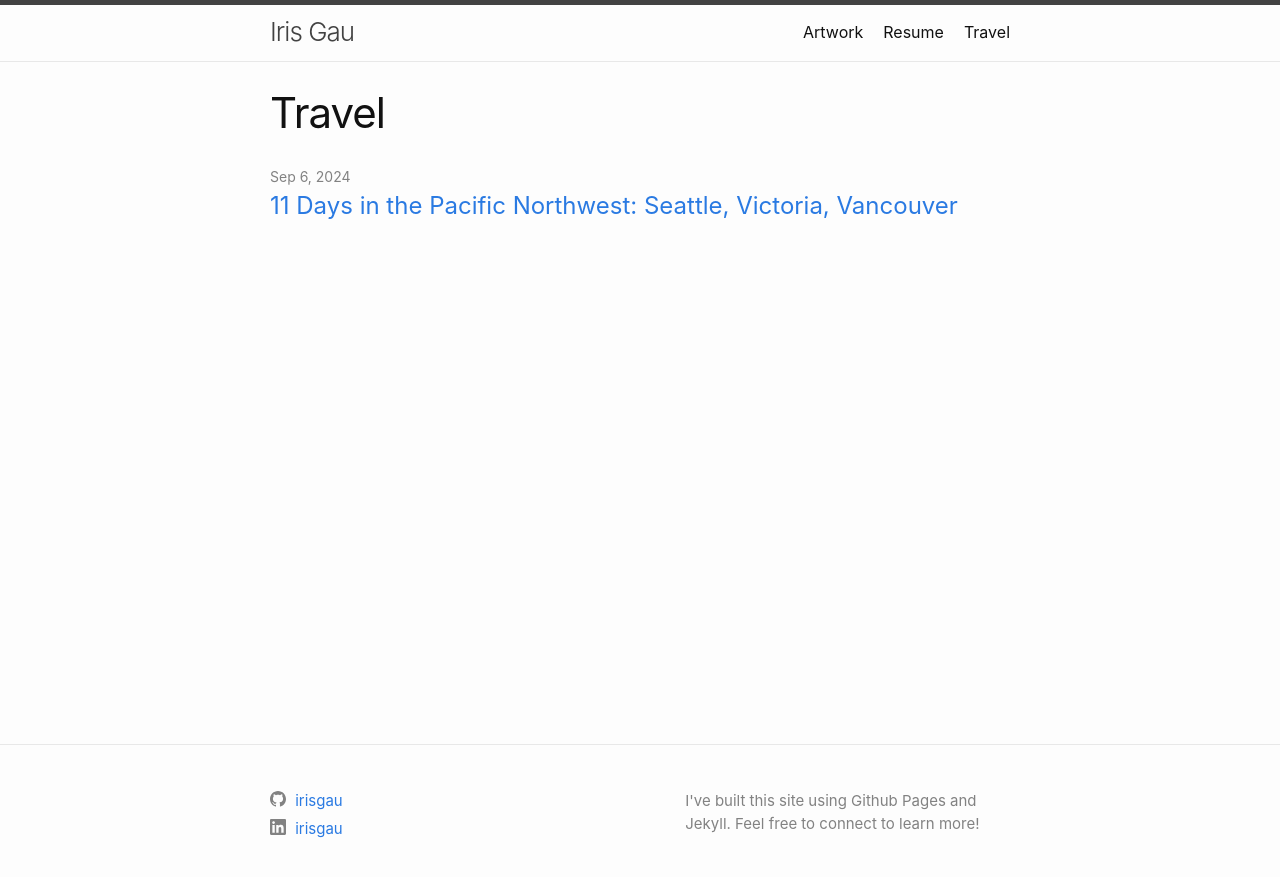
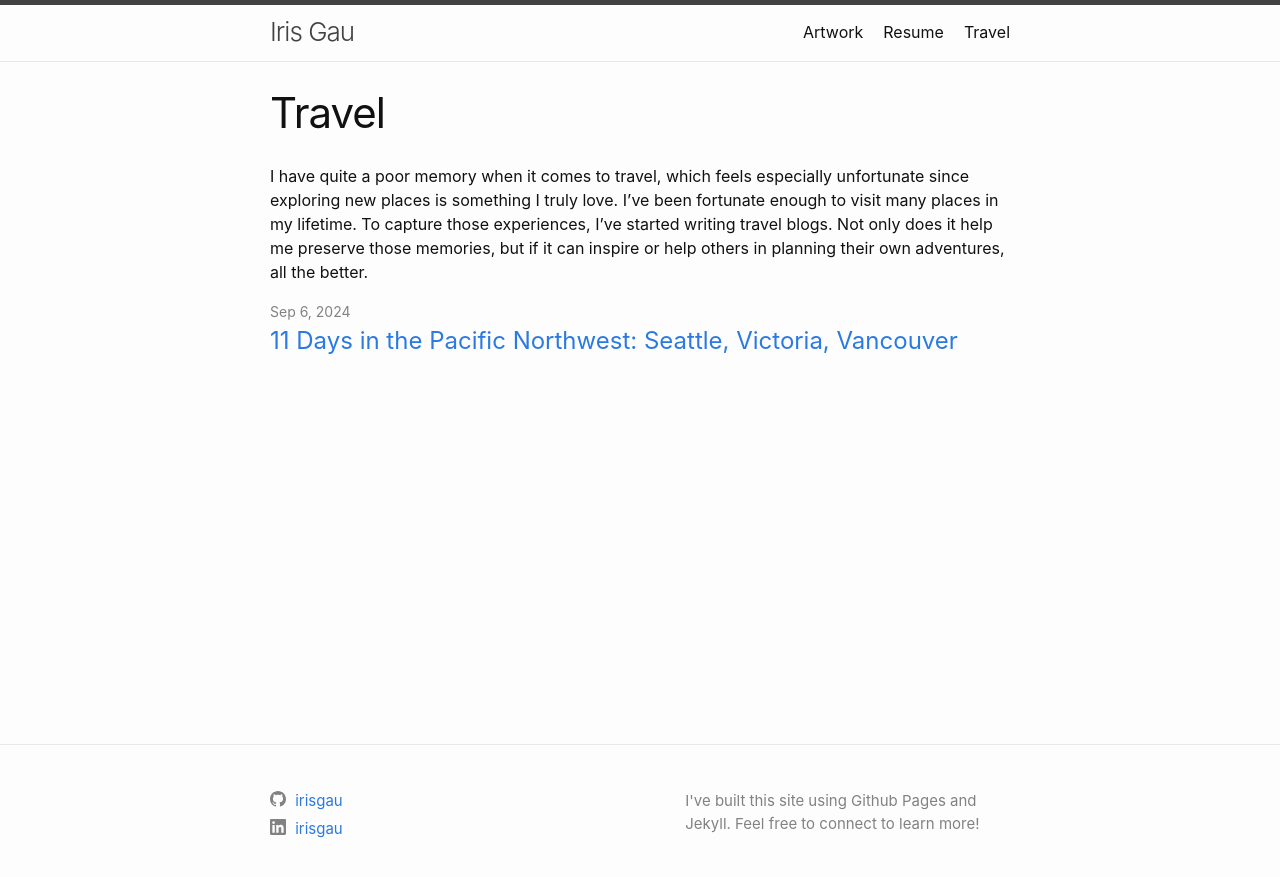
Before and after one commit to irisgau/irisgau.github.io, a Jekyll site: the page built from docs/travel.markdown, in a window 1280 px wide. Shown: the top 877 px of the page. Built offline with Jekyll 4.4.1, drawn with Linux system fonts in a browser that asks for light colours.

Commit message:
travel page

```diff
--- a/docs/travel.markdown
+++ b/docs/travel.markdown
@@ -3,6 +3,8 @@ layout: page
 title: Travel
 permalink: /travel/
 ---
+
+I have quite a poor memory when it comes to travel, which feels especially unfortunate since exploring new places is something I truly love. I've been fortunate enough to visit many places in my lifetime. To capture those experiences, I’ve started writing travel blogs. Not only does it help me preserve those memories, but if it can inspire or help others in planning their own adventures, all the better.
 
 <ul class="post-list">
   {% for post in site.posts %}
```
